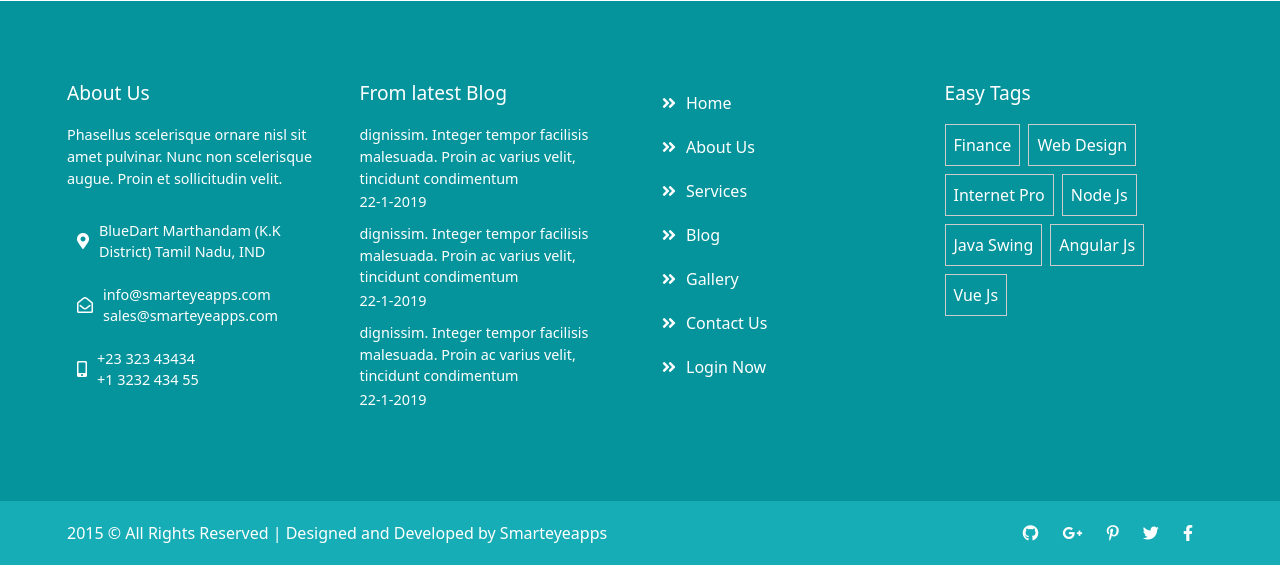
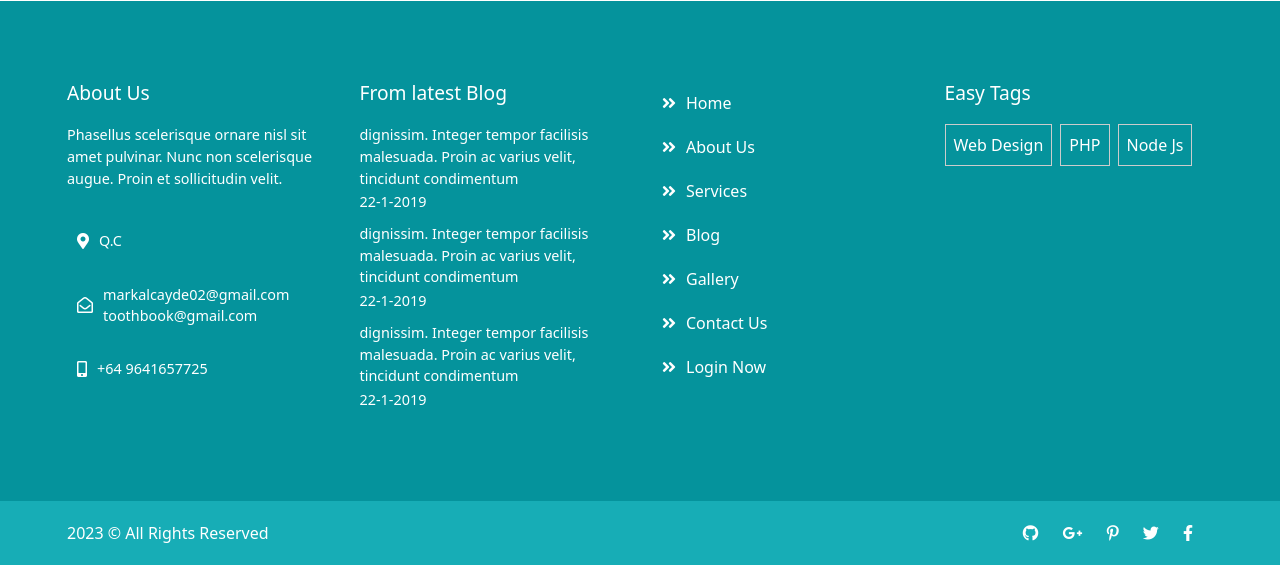
Before and after one commit to markyyyyyyyyyyyy/ewan.php, a PHP site: page / in a window 1280 px wide. Shown: the part 3149-3714 px from the top of the page. Run offline with PHP 8.4, Linux system fonts and the light colour scheme; some libraries are stand-ins or nearby versions.

Commit message:
Update index.php

```diff
--- a/index.php
+++ b/index.php
@@ -305,9 +305,7 @@
                         <i class="fas fa-map-marker-alt"></i>
                     </div>
                     <div class="addet">
-                        BlueDart
-                        Marthandam (K.K District)
-                        Tamil Nadu, IND
+                        Q.C
                     </div>
                 </div>
                 <div class="foot-address">
@@ -315,8 +313,8 @@
                         <i class="far fa-envelope-open"></i>
                     </div>
                     <div class="addet">
-                        info@smarteyeapps.com <br>
-                        sales@smarteyeapps.com
+                        markalcayde02@gmail.com <br>
+                        toothbook@gmail.com
                     </div>
                 </div>
                 <div class="foot-address">
@@ -324,8 +322,8 @@
                        <i class="fas fa-mobile-alt"></i>
                    </div>
                    <div class="addet">
-                    +23 323 43434 <br>
-                    +1 3232 434 55
+                    +64 9641657725<br>
+
                 </div>
             </div>
         </div>
@@ -358,13 +356,11 @@
         <div class="col-md-3 tags">
             <h2>Easy Tags</h2>
             <ul>
-                <li>Finance</li>
+
                 <li>Web Design</li>
-                <li>Internet Pro</li>
+              <li>PHP</li>
                 <li>Node Js</li>
-                <li>Java Swing</li>
-                <li>Angular Js</li>
-                <li>Vue Js</li>
+
             </ul>
         </div>
     </div>
@@ -372,7 +368,7 @@
 </footer>
 <div class="copy">
     <div class="container">
-        <a href="https://www.smarteyeapps.com/">2015 &copy; All Rights Reserved | Designed and Developed by Smarteyeapps</a>
+        <a href="">2023 &copy; All Rights Reserved</a>
         <span>
             <a><i class="fab fa-github"></i></a>
             <a><i class="fab fa-google-plus-g"></i></a>
```
